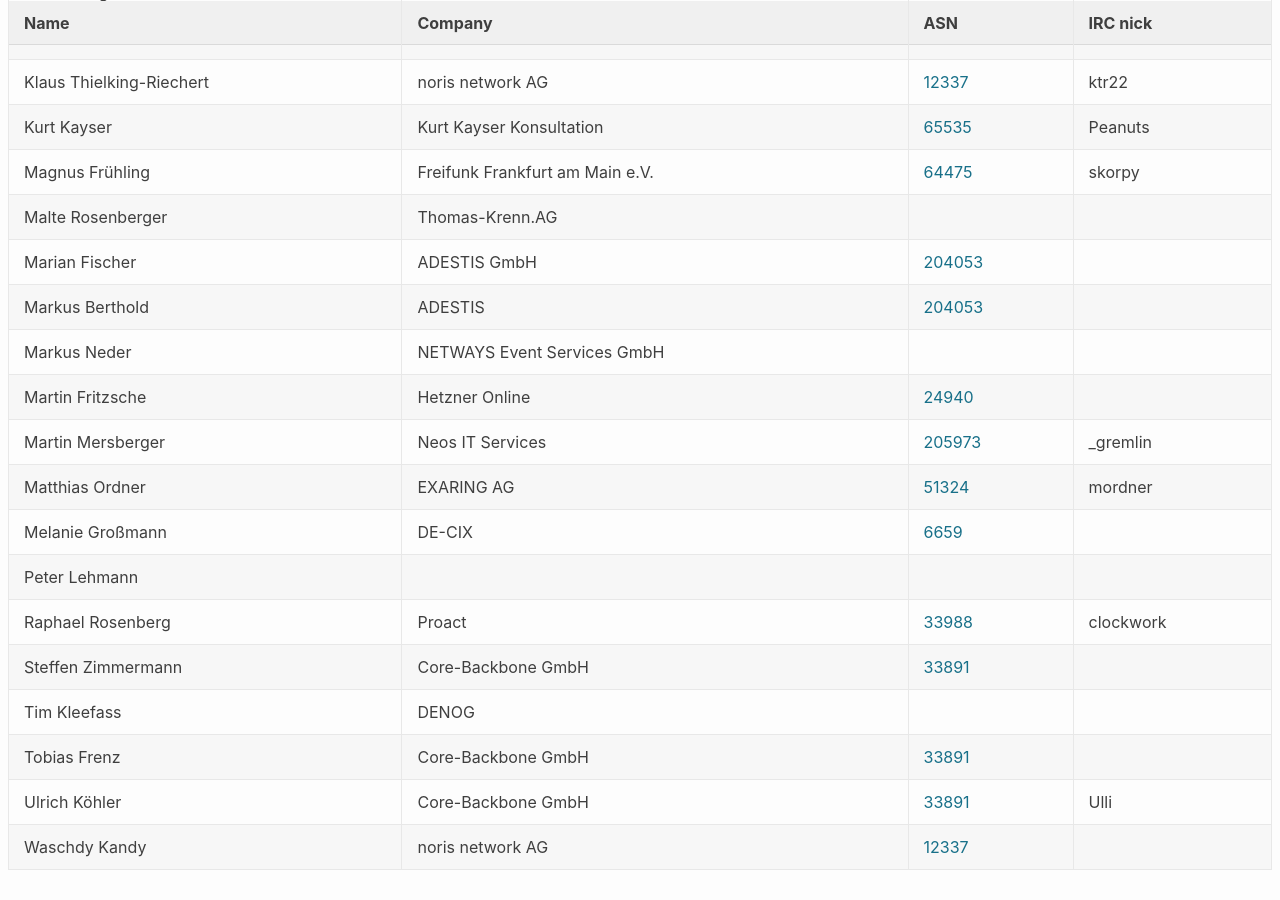
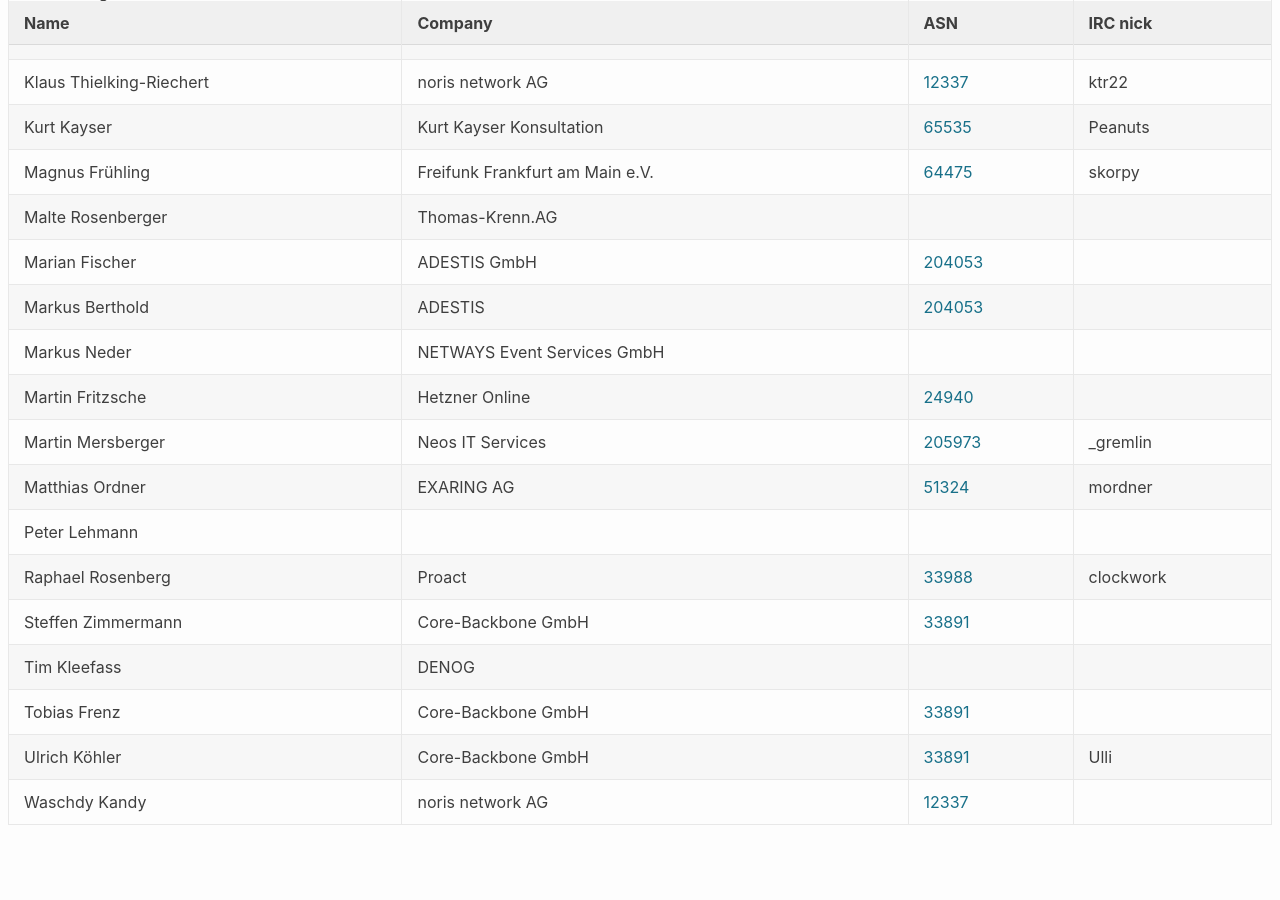
Before and after one commit to denog/pretix-attendeelist, a Jekyll site: the page built from meetup2023_05/index.markdown, in a window 1280 px wide and 900 px high, scrolled down 624 px. Built offline with Jekyll 4.4.1, drawn with Linux system fonts in a browser that asks for light colours; after the commit the page ends 1479 px from its top, so only the background shows below that.

Commit message:
Latest data: Mon Sep 25 08:10:48 UTC 2023

```diff
--- a/_data/attendees_denog_meetup_2023_05.json
+++ b/_data/attendees_denog_meetup_2023_05.json
@@ -144,12 +144,6 @@
     "asn": "51324"
   },
   {
-    "name": "Melanie Großmann",
-    "company": "DE-CIX",
-    "irc": null,
-    "asn": "6659"
-  },
-  {
     "name": "Peter Lehmann",
     "company": null,
     "irc": null,
```
